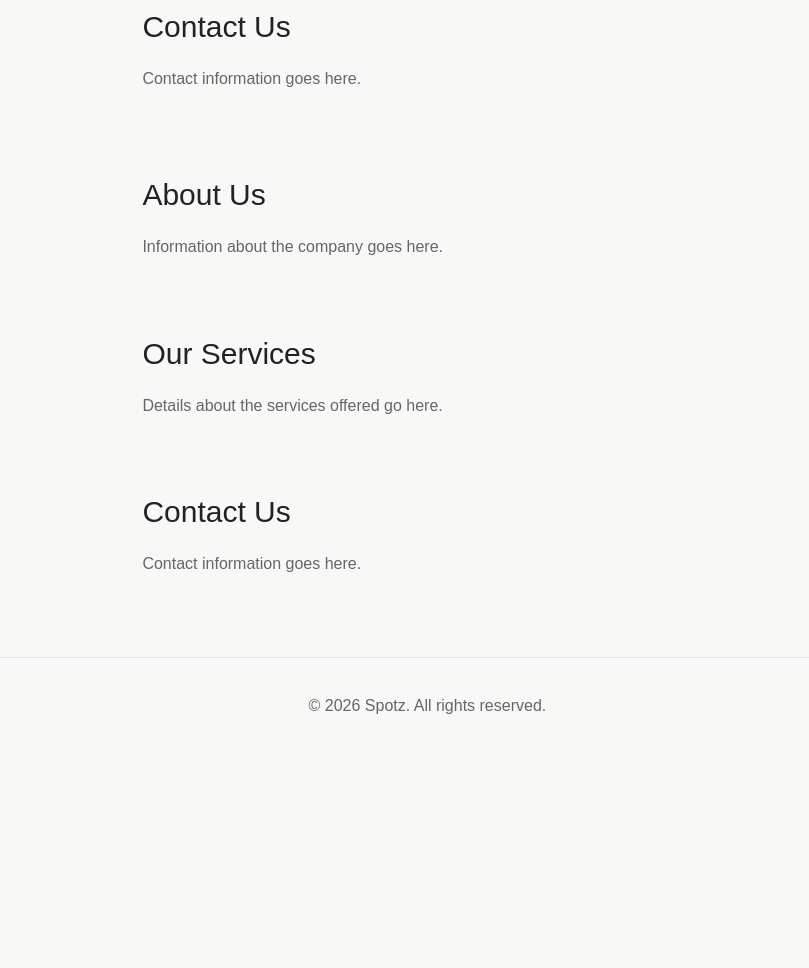
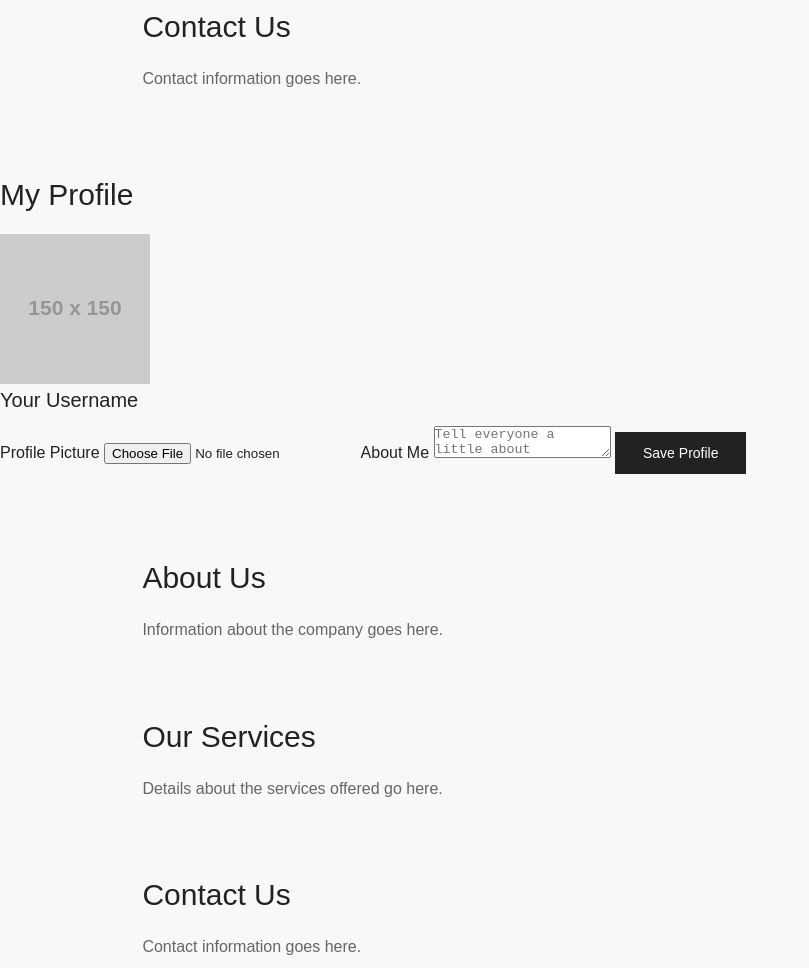
Before and after one commit to hausdesigns/Spotz, a plain HTML site: page index.html in a window 1280 px wide. Shown: the part 2537-3505 px from the top of the page, without its empty margins (0-809 px from the left). Before the commit the page ends 3311 px from the top, so only its background shows below. Drawn offline with nearby package versions, Linux system fonts and the light colour scheme; no server answers; placeholder pictures from the web are drawn by us.

Commit message:
profile capabilities

```diff
--- a/index.html
+++ b/index.html
@@ -208,6 +208,53 @@
 </main>
 
 
+<!-- ==========================
+     SPOTZ USER PROFILE
+========================== -->
+
+<section class="profile-section" id="profile">
+
+    <h2>My Profile</h2>
+
+    <div class="profile-card">
+
+        <img
+            id="profileAvatar"
+            src="https://placehold.co/150x150?text=Profile"
+            alt="Profile Picture"
+            class="profile-avatar"
+        >
+
+        <h3 id="profileUsername">Your Username</h3>
+
+        <form id="profileForm">
+
+            <label for="profilePhoto">Profile Picture</label>
+            <input
+                type="file"
+                id="profilePhoto"
+                accept="image/*"
+            >
+
+            <label for="profileBio">About Me</label>
+            <textarea
+                id="profileBio"
+                placeholder="Tell everyone a little about yourself..."
+                maxlength="250"
+            ></textarea>
+
+            <button type="submit">Save Profile</button>
+
+        </form>
+
+        <p id="profileMessage"></p>
+
+    </div>
+
+</section>
+
+
+
 
 
 
```
